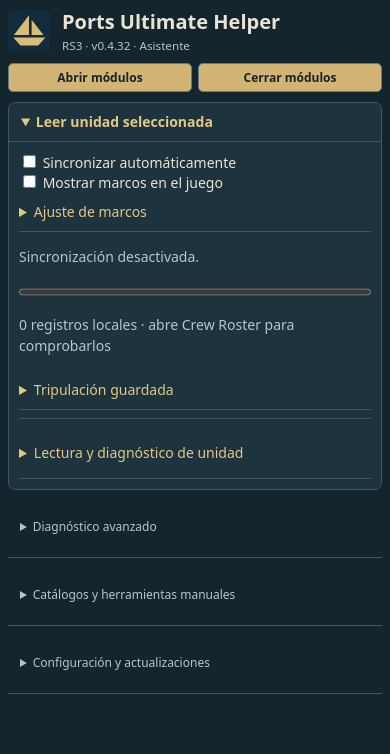
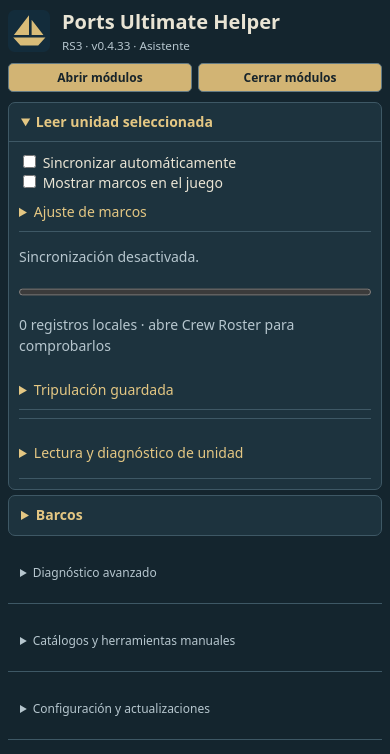
Before and after one commit to AngelRojasBAG/ports-ultimate-helper, a website built with Vite: page index.html in a window 390 px wide. Built offline with nearby package versions, Linux system fonts and the light colour scheme.

Commit message:
feat: ship records and read-only capture calibration v0.4.33

```diff
--- a/package.json
+++ b/package.json
@@ -1,6 +1,6 @@
 {
   "name": "ports-ultimate-helper",
-  "version": "0.4.32",
+  "version": "0.4.33",
   "private": true,
   "type": "module",
   "scripts": {
--- a/public/version.json
+++ b/public/version.json
@@ -1 +1 @@
-{"version":"0.4.32"}
+{"version":"0.4.33"}
--- /dev/null
+++ b/src/components/ports-ships.ts
@@ -0,0 +1,27 @@
+import {captureGame} from '../alt1/capture';
+import {loadSettings} from '../core/storage';
+import {componentNames,shipStats,readShips,saveShip,type ShipRecord} from '../core/ship-records';
+export function mountShips(root:HTMLElement){
+ const panel=document.createElement('section');
+ panel.innerHTML='<h2>Barcos</h2><p class="ship-summary"></p><div class="ship-tabs"></div><details><summary>Ficha del barco</summary><form><label>Nombre (opcional)<input name="name" maxlength="100"></label>'+componentNames.map((n,i)=>'<label>'+n+'<input name="part'+i+'" maxlength="120" placeholder="Sin identificar"></label>').join('')+'<p>Totales visibles en el juego (incluyen tripulación y bonos). No son estadísticas base del barco.</p><div class="ship-stats">'+shipStats.map((n,i)=>'<label>'+n+'<input name="stat'+i+'" type="number" min="0" step="1" required></label>').join('')+'</div><button type="submit">Guardar ficha manual</button></form></details><div class="ship-card"></div><details><summary>Captura de pantalla · configuración del lector</summary><p>Abre la pantalla de configuración de barcos, selecciona uno y captura la ventana del juego. La captura no guarda información ni ejecuta acciones.</p><button class="ship-capture">Capturar pantalla del barco</button><canvas class="ship-preview" hidden></canvas><button class="ship-download" disabled>Exportar captura PNG</button><p class="ship-capture-status"></p></details><p class="ship-status" role="status"></p>';
+ root.append(panel);
+ const tabs=panel.querySelector<HTMLElement>('.ship-tabs')!,summary=panel.querySelector<HTMLElement>('.ship-summary')!,form=panel.querySelector('form')!,card=panel.querySelector<HTMLElement>('.ship-card')!,status=panel.querySelector<HTMLElement>('.ship-status')!,canvas=panel.querySelector<HTMLCanvasElement>('canvas')!,download=panel.querySelector<HTMLButtonElement>('.ship-download')!,captureStatus=panel.querySelector<HTMLElement>('.ship-capture-status')!;
+ let selected=1,records=readShips(localStorage);
+ const field=(name:string)=>form.elements.namedItem(name) as HTMLInputElement;
+ function render(){
+ const count=loadSettings().ships;if(selected>count)selected=1;
+ summary.textContent=records.filter(s=>s.id<=count).length+'/'+count+' fichas manuales registradas · lector automático pendiente';
+ tabs.replaceChildren();for(let i=1;i<=count;i++){const b=document.createElement('button');b.type='button';b.textContent='Barco '+i;b.setAttribute('aria-pressed',String(i===selected));b.onclick=()=>{selected=i;render()};tabs.append(b);}
+ const s=records.find(s=>s.id===selected);field('name').value=s?.name??'';componentNames.forEach((_,i)=>field('part'+i).value=s?.components[i]??'');shipStats.forEach((_,i)=>field('stat'+i).value=s?String(s.totals[i]):'');
+ card.replaceChildren();
+ if(!s){card.textContent='Barco '+selected+' · sin ficha registrada';return;}
+ const title=document.createElement('strong');title.textContent=s.name||'Barco '+selected;card.append(title);
+ for(const [i,n] of componentNames.entries()){const line=document.createElement('p');line.textContent=n+': '+(s.components[i]||'Sin identificar');card.append(line);}
+ const stats=document.createElement('p');stats.textContent=shipStats.map((n,i)=>n+' '+s.totals[i]).join(' · ');card.append(stats);
+ const meta=document.createElement('small');meta.textContent='Fuente manual · '+new Date(s.observedAt).toLocaleString();card.append(meta);
+ }
+ form.onsubmit=e=>{e.preventDefault();if(!form.reportValidity())return;try{const ship:ShipRecord={id:selected,name:field('name').value.trim(),components:componentNames.map((_,i)=>field('part'+i).value.trim()),totals:shipStats.map((_,i)=>field('stat'+i).valueAsNumber),source:'manual',observedAt:new Date().toISOString()};records=saveShip(localStorage,ship);render();status.textContent='Ficha guardada.';}catch(err){status.textContent=String(err)}};
+ panel.querySelector<HTMLButtonElement>('.ship-capture')!.onclick=()=>{try{const frame=captureGame(window.alt1);canvas.width=frame.width;canvas.height=frame.height;canvas.getContext('2d')!.putImageData(frame,0,0);canvas.hidden=false;download.disabled=false;captureStatus.textContent=frame.width+' × '+frame.height+' · captura de juego sin OCR';}catch(err){canvas.hidden=true;download.disabled=true;captureStatus.textContent=String(err)}};
+ download.onclick=()=>{canvas.toBlob(blob=>{if(!blob)return;const url=URL.createObjectURL(blob),a=document.createElement('a');a.href=url;a.download='ports-barco-'+selected+'.png';a.click();window.setTimeout(()=>URL.revokeObjectURL(url),1000);},'image/png');};
+ window.addEventListener('ports-settings-changed',render);render();
+}
--- a/src/components/update.ts
+++ b/src/components/update.ts
@@ -1,4 +1,4 @@
-const current='0.4.32';
+const current='0.4.33';
 export function mountUpdate(root:HTMLElement){
  const section=document.createElement('section');section.innerHTML='<h2>Actualizaciones</h2><p role="status">Versión instalada: '+current+'</p><button id="check-version">Buscar actualización</button><button id="reload-version">Recargar sin caché</button>';root.insertBefore(section,root.children[1]??null);
  const status=section.querySelector('[role=status]')!;
--- /dev/null
+++ b/src/core/ship-records.ts
@@ -0,0 +1,17 @@
+export const shipStats=['Morale','Combat','Seafaring','Speed'] as const;
+export const componentNames=['Ram / figurehead','Deck item 1','Deck item 2','Rudder','Hull'] as const;
+export type ShipRecord={id:number;name:string;components:string[];totals:number[];observedAt:string;source:'manual'};
+export const SHIP_KEY='ports-helper.ships.v1';
+export function validShip(v:unknown):v is ShipRecord{
+ if(!v||typeof v!=='object')return false;const s=v as ShipRecord;
+ return Number.isInteger(s.id)&&s.id>=1&&s.id<=4&&typeof s.name==='string'&&s.name.length<=100&&Array.isArray(s.components)&&s.components.length===5&&s.components.every(x=>typeof x==='string'&&x.length<=120)&&Array.isArray(s.totals)&&s.totals.length===4&&s.totals.every(x=>Number.isSafeInteger(x)&&x>=0)&&s.source==='manual'&&typeof s.observedAt==='string'&&Number.isFinite(Date.parse(s.observedAt));
+}
+export function readShips(store:Storage):ShipRecord[]{
+ try{const data:unknown=JSON.parse(store.getItem(SHIP_KEY)??'[]');if(!Array.isArray(data))return [];return data.filter(validShip).filter((s,i,a)=>a.findIndex(t=>t.id===s.id)===i);}catch{return [];}
+}
+export function saveShip(store:Storage,ship:ShipRecord){
+ if(!validShip(ship))throw Error('Datos del barco inválidos.');
+ const next=[...readShips(store).filter(s=>s.id!==ship.id),ship].sort((a,b)=>a.id-b.id);
+ const prior=store.getItem(SHIP_KEY);if(prior!==null)store.setItem(SHIP_KEY+'.previous',prior);
+ store.setItem(SHIP_KEY,JSON.stringify(next));return next;
+}
--- a/src/main.ts
+++ b/src/main.ts
@@ -1,3 +1,4 @@
+import {mountShips} from './components/ports-ships';
 import {mountGlyphTrainer} from './components/ports-glyph-trainer';
 import {compactSections} from './components/compact-sections';
 import {mountUnifiedReader} from './components/ports-unified-reader';
@@ -12,7 +13,7 @@ import {getStatus,identify} from './alt1/bridge';
 import {loadSettings,saveSettings} from './core/storage';
 const root=document.querySelector<HTMLElement>('#app')!;
 const regions=['The Arc','The Skull','The Hook','The Scythe','The Bowl','The Pincers','The Loop','The Shield'];
-root.innerHTML=`<header><img src="./icon.svg" alt="" width="42"><div><h1>Ports Ultimate Helper</h1><small>RS3 · v0.4.32 · Asistente</small></div></header><section><h2>Conexión con Alt1</h2><dl id="status"></dl><button id="refresh">Comprobar conexión</button><p id="hint"></p><a id="install">Agregar a Alt1</a></section><section><h2>Mi puerto</h2><label for="ships">Barcos disponibles</label><select id="ships"><option>1</option><option>2</option><option>3</option><option>4</option></select><label for="region">Región actual</label><select id="region"></select><button id="save">Guardar configuración</button><p id="saved" role="status"></p></section>`;
+root.innerHTML=`<header><img src="./icon.svg" alt="" width="42"><div><h1>Ports Ultimate Helper</h1><small>RS3 · v0.4.33 · Asistente</small></div></header><section><h2>Conexión con Alt1</h2><dl id="status"></dl><button id="refresh">Comprobar conexión</button><p id="hint"></p><a id="install">Agregar a Alt1</a></section><section><h2>Mi puerto</h2><label for="ships">Barcos disponibles</label><select id="ships"><option>1</option><option>2</option><option>3</option><option>4</option></select><label for="region">Región actual</label><select id="region"></select><button id="save">Guardar configuración</button><p id="saved" role="status"></p></section>`;
 const status=root.querySelector('#status')!;
 const hint=root.querySelector('#hint')!;
 const ships=root.querySelector<HTMLSelectElement>('#ships')!;
@@ -22,10 +23,10 @@ const settings=loadSettings();ships.value=String(settings.ships);region.value=re
 root.querySelector<HTMLAnchorElement>('#install')!.href='alt1://addapp/'+new URL('./appconfig.json',location.href).href;
 function refresh(){const s=getStatus(window.alt1);status.replaceChildren(); for(const [k,v] of Object.entries({'Alt1':s.connected?'Detectado':'No detectado','Permiso de pantalla':s.pixel?'Concedido':'No concedido','Estado del juego':s.gameState?'Concedido':'No concedido','Resolución RS3':s.width&&s.height?s.width+' × '+s.height:'No disponible'})){const dt=document.createElement('dt');dt.textContent=k;const dd=document.createElement('dd');dd.textContent=v;status.append(dt,dd);}hint.textContent=s.connected?'Alt1 detectado. Comprueba los permisos antes de continuar.':'Abre esta aplicación desde Alt1 Toolkit para comprobar la integración.';}
 root.querySelector('#refresh')!.addEventListener('click',refresh);
-root.querySelector('#save')!.addEventListener('click',()=>{const out=root.querySelector('#saved')!;try{saveSettings({ships:Number(ships.value),region:region.value});out.textContent='Configuración guardada localmente.';}catch{out.textContent='No se pudo guardar: almacenamiento no disponible.';}});
+root.querySelector('#save')!.addEventListener('click',()=>{const out=root.querySelector('#saved')!;try{saveSettings({ships:Number(ships.value),region:region.value});out.textContent='Configuración guardada localmente.';window.dispatchEvent(new Event('ports-settings-changed'));}catch{out.textContent='No se pudo guardar: almacenamiento no disponible.';}});
 try{identify();}catch{ /* Refresh remains available. */ }refresh();
 
-const assistantRoot=document.createElement('div');root.insertBefore(assistantRoot,root.children[1]??null);mountUnifiedReader(assistantRoot);const diagnostics=document.createElement('details');diagnostics.className='advanced';diagnostics.innerHTML='<summary>Diagnóstico avanzado</summary>';root.append(diagnostics);const loadDiagnostics=()=>{mountAlt1Lab(diagnostics);mountTextCalibration(diagnostics);mountGlyphTrainer(diagnostics);mountAssistant(diagnostics);compactSections(diagnostics,false);};diagnostics.addEventListener('toggle',()=>{if(diagnostics.open&&!diagnostics.dataset.loaded){diagnostics.dataset.loaded='true';loadDiagnostics();}});
+const assistantRoot=document.createElement('div');root.insertBefore(assistantRoot,root.children[1]??null);mountUnifiedReader(assistantRoot);mountShips(assistantRoot);const diagnostics=document.createElement('details');diagnostics.className='advanced';diagnostics.innerHTML='<summary>Diagnóstico avanzado</summary>';root.append(diagnostics);const loadDiagnostics=()=>{mountAlt1Lab(diagnostics);mountTextCalibration(diagnostics);mountGlyphTrainer(diagnostics);mountAssistant(diagnostics);compactSections(diagnostics,false);};diagnostics.addEventListener('toggle',()=>{if(diagnostics.open&&!diagnostics.dataset.loaded){diagnostics.dataset.loaded='true';loadDiagnostics();}});
 const library=document.createElement('details');library.className='advanced';library.innerHTML='<summary>Catálogos y herramientas manuales</summary>';root.append(library);library.addEventListener('toggle',()=>{if(library.open&&!library.dataset.loaded){library.dataset.loaded='true';mountCatalog(library);mountMechanics(library);compactSections(library,false);}});
 const settingsPanel=document.createElement('details');settingsPanel.className='advanced';settingsPanel.innerHTML='<summary>Configuración y actualizaciones</summary>';root.append(settingsPanel);for(const s of Array.from(root.querySelectorAll(':scope > section')))settingsPanel.append(s);mountUpdate(settingsPanel);
 
--- a/src/styles/main.css
+++ b/src/styles/main.css
@@ -13,3 +13,5 @@ main{padding:8px}header{margin-bottom:8px}.module-accordion{border:1px solid #3e
 .verified-roster{border-bottom:1px solid #3e5865;padding-bottom:8px;margin-bottom:8px}.verified-roster progress{width:100%;accent-color:#45cf78}.sync-grid{display:grid;grid-template-columns:repeat(6,1fr);gap:4px}.sync-grid span{text-align:center;border:1px solid #647b84;padding:4px;border-radius:4px}.sync-done{color:#b9e8c6;background:#24473b}.sync-pending{color:#e9c181}.sync-list{max-height:240px;overflow:auto}.sync-list p{margin:4px 0;font-size:12px}
 
 .roster-filters,.roster-stats{display:grid;grid-template-columns:repeat(2,minmax(0,1fr));gap:5px}.roster-stats{grid-template-columns:repeat(4,minmax(0,1fr));font-size:12px;color:#b9e8c6}.roster-cards{max-height:360px;overflow:auto}.roster-card{padding:8px 4px;border-bottom:1px solid #3e5865;display:grid;gap:3px}.roster-card strong{font-size:13px}.roster-card small{font-size:11px}.sync-list{max-height:none;overflow:visible}.reader-detail>summary{padding:6px 0}.roster-manager select,.roster-manager input{margin:3px 0 6px;padding:6px}.roster-manager p{margin:5px 0}.advanced>summary{font-size:12px;color:#b6c6ce}
+
+.ship-tabs,.ship-stats{display:grid;grid-template-columns:repeat(2,minmax(0,1fr));gap:5px}.ship-tabs button[aria-pressed=true]{background:#45cf78}.ship-preview{width:100%;height:auto}.ship-preview[hidden]{display:none}.ship-card p{font-size:12px;margin:4px 0}.ship-card{padding:8px 0}.ship-summary{margin:4px 0}
```
Also changed, not shown: docs/ship-capture.md (added, +2 -0 lines), tests/ship-records.test.ts (added, +2 -0 lines).
